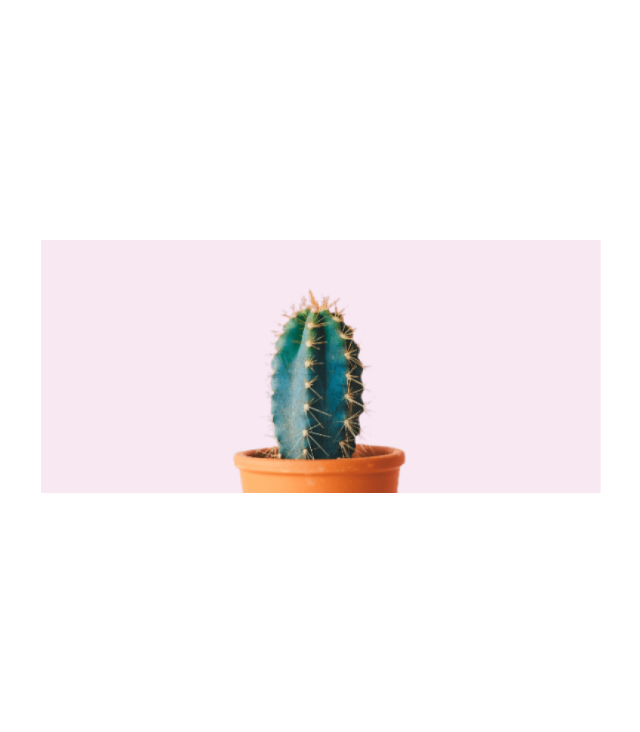
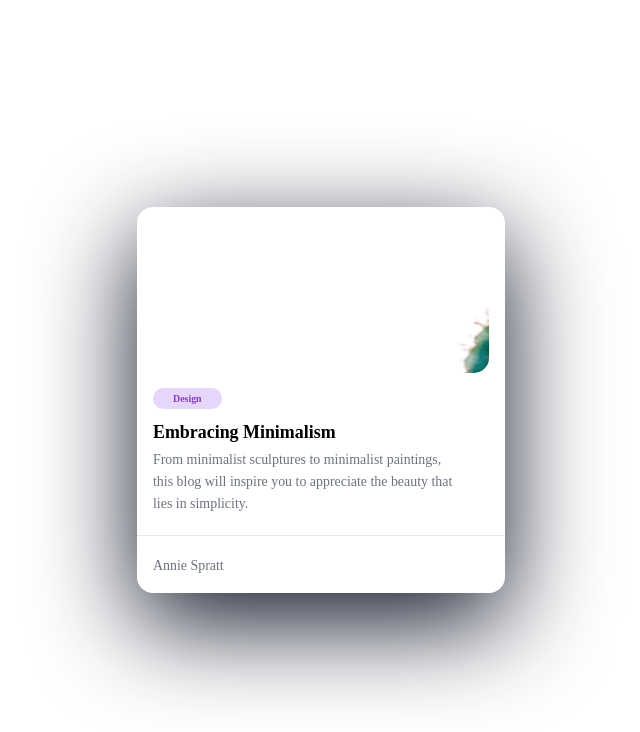
Before and after one commit to LeyderF/prueba, a plain HTML site: page index.html in a window 1280 px wide. Shown: the whole page, without its empty margins (319-959 px from the left). Drawn offline with Linux system fonts and the light colour scheme.

Commit message:
casi final

```diff
--- a/index.html
+++ b/index.html
@@ -4,13 +4,28 @@
     <meta charset="UTF-8" />
     <meta name="viewport" content="width=device-width, initial-scale=1.0" />
     <title>calling card</title>
-    <link rel="stylesheet" href="style.css">
-
+    <link rel="stylesheet" href="style.css" />
   </head>
   <body>
-    <div class="box"><img class="img" src="cactus_img.jpg " alt="catus">
-      <p></p>
-    </div>
+    <main>
+      <section class="container">
+        <article class="card">
+          <figure class="card_imag">
+            <img src="cactus_img-removebg-preview.png" alt="cactus" />
+          </figure>
 
+          <div class="car_text">
+            <span class="label">Design</span>
+            <h2 class="card_title">Embracing Minimalism</h2>
+            <p>
+              From minimalist sculptures to minimalist paintings, this blog will
+              inspire you to appreciate the beauty that lies in simplicity.
+            </p>
+            <div class="autor"></div>
+            <p>Annie Spratt</p>
+          </div>
+        </article>
+      </section>
+    </main>
   </body>
 </html>
--- a/style.css
+++ b/style.css
@@ -1,4 +1,16 @@
 @import url('https://fonts.googleapis.com/css2?family=Sora:wght@600&display=swap');
+
+:root{
+  --primary-color: #883AE1;
+  --secondary-color: #e6D6FC;
+  --tertiary-color: #E5EAF0;
+  --four-color: #FAFAF9;
+  --text-color: #20293A;
+  --white: #ffffff;
+  --soft-text: #6C727F;
+  --font: "sora";
+}
+
 
 .sora-re{
   font-family: "Sora", sans-serif;
@@ -13,12 +25,87 @@
   font-weight: 600;
   font-style: normal;
 }
-.box{
-  margin: 15rem;
+
+*{
+  padding: 0;
+  margin: 0;
+  box-sizing: border-box;
+  font-family: sora-re;
+}
+body{
+  background-color: var(--four-color);
+  margin: 0;
+}
+.container{
+  background-color: white;
+  max-width: 1200px;
+  margin: 0 auto;
+  height: 100vh;
+  max-height: 100vh;
+  padding: 20px;
   display: flex;
+  align-items: center;
   justify-content: center;
-  flex-wrap: wrap;
 }
-.img {
-  max-width: 70vh;
+.card{
+  width: 100%;
+  max-width: 368px;
+  padding: 16px;
+  box-shadow: 0px 30px 100px 0px rgba(17, 23, 41, 1);
+  border-radius: 16px;
+  font-family: sora-re;
+  overflow: hidden;
+  background-color: var(--white);
 }
+.card .card_imag{
+  width: 100%;
+  height: 150px;
+  margin: 0;
+  border-radius: 15px;
+  overflow: hidden;
+  margin-bottom: 15px;
+  height: 150px;
+}
+.card .car_imag img{
+  width: 100%;
+  height: 100%;
+  object-fit: cover;
+  border-radius: 15px;
+}
+.card .label{
+  color: var(--primary-color);
+  background-color: var(--secondary-color);
+  padding: 5px 20px;
+  border-radius: 30px;
+  font-weight: bold;
+  font-size: 0.620rem;
+}
+.card .card_title{
+  margin: 16px 0 6px;
+  font-size: 1.12rem;
+}
+.card p{
+  margin: 0;
+  font-size: 0.87rem;
+  line-height: 22px;
+  padding-right: 25px;
+  color: var(--soft-text);
+}
+.card .autor{
+  margin: 20px 0 4px;
+  padding-top: 16px;
+  position: relative;
+}
+.card .autor::before{
+  content: "";
+  display: block;
+  position: absolute;
+  top: 0;
+  left: -25px;
+  width: 120%;
+  height: 1px;
+  background-color: var(--tertiary-color);
+}
+.card .autor p{
+  font-size: 0.75rem;
+}
```
Also changed, not shown: cactus_img-removebg-preview.png (added), cactus_img.jpg (deleted).
